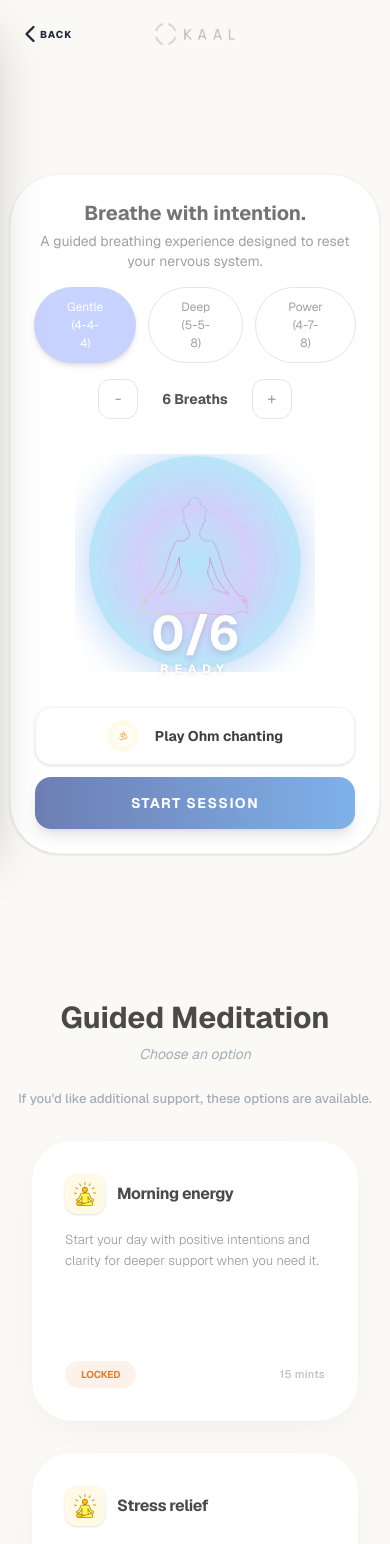
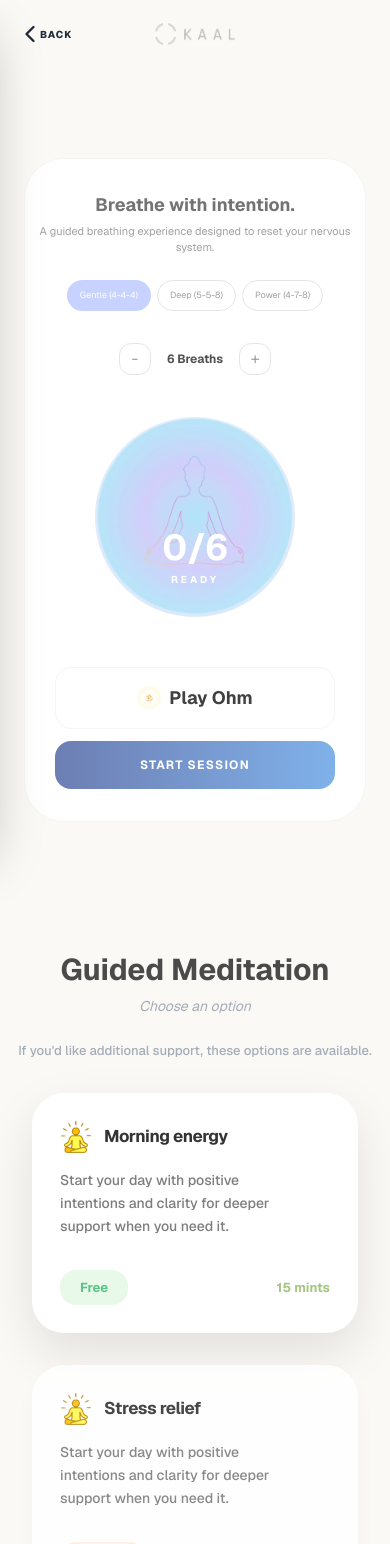
Before and after one commit to Pratish978/Kaalai1, a Next.js app: page /Meditation in a window 390 px wide. Shown: the top 1544 px of the page. Built offline with nearby package versions, Linux system fonts and the light colour scheme; a web font is replaced by a local one.

Commit message:
Initial commit

```diff
--- a/src/app/Meditation/page.tsx
+++ b/src/app/Meditation/page.tsx
@@ -6,23 +6,24 @@ import MeditationCard from '../components/Meditation/MeditationCard';
 
 export default function MeditationPage() {
   const guidedSessions = [
+    // Move the Free session to the top of the list
+    { title: "Morning energy", duration: "15 mints", status: "Free", isFree: true },
+    { title: "Stress relief", duration: "15 mints", status: "Locked", isFree: false },
     { title: "Morning energy", duration: "15 mints", status: "Locked", isFree: false },
-    { title: "Stress relief", duration: "15 mints", status: "Locked", isFree: false },
-    { title: "Morning energy", duration: "15 mints", status: "free", isFree: true },
   ];
 
   return (
-    <div className="min-h-screen w-full bg-[#FBF9F6] flex flex-col overflow-x-hidden">
+    <div className="bg-[#FBF9F6] min-h-screen">
       <Navbar />
 
       <main className="flex-1 w-full max-w-7xl mx-auto px-4">
 
-        {/* Breathing section - Height fixed to fit content */}
-        <section className="w-full py-6 flex flex-col items-center justify-center">
+        {/* Breathing section */}
+        <section className="w-full flex flex-col items-center justify-center">
           <BreathingCircle />
         </section>
 
-        {/* Guided Section Title - Spacing reduced */}
+        {/* Guided Section Title */}
         <section className="text-center mt-10 mb-8">
           <h2 className="text-3xl font-bold text-[#4a4a4a] mb-2">Guided Meditation</h2>
           <p className="text-[#a4adb7] italic text-sm mb-6">Choose an option</p>
--- a/src/app/components/Meditation/BreathingCircle.tsx
+++ b/src/app/components/Meditation/BreathingCircle.tsx
@@ -75,22 +75,21 @@ const BreathingCircle = () => {
   const modes = [
     { label: 'Gentle (4-4-4)', values: [4, 4, 4] },
     { label: 'Deep (5-5-8)', values: [5, 5, 8] },
-    { label: 'Power (4-7-8)', values: [4, 7, 8] } // Fixed values for Power mode
+    { label: 'Power (4-7-8)', values: [4, 7, 8] }
   ];
 
   return (
-    <div className="min-h-screen w-full flex items-center justify-center  ">
-      {/* Reduced py-6 for less height */}
-      <div className="bg-white rounded-[50px] w-[95vw] max-w-[900px] py-6 px-6 flex flex-col items-center border border-neutral-100 shadow-sm">
+    <div className="min-h-screen w-full flex items-center justify-center p-2 md:p-4">
+      <div className="bg-white rounded-[40px] md:rounded-[50px] w-full max-w-[900px] py-8 md:py-10 px-3 md:px-10 flex flex-col items-center border border-neutral-100 overflow-hidden">
 
         {/* Header */}
-        <div className="text-center mb-4">
-          <h2 className="text-xl font-bold text-neutral-500 mb-1">Breathe with intention.</h2>
-          <p className="text-sm text-neutral-400">A guided breathing experience designed to reset your nervous system.</p>
+        <div className="text-center mb-6">
+          <h2 className="text-lg md:text-xl font-bold text-neutral-500 mb-1">Breathe with intention.</h2>
+          <p className="text-[11px] md:text-sm text-neutral-400">A guided breathing experience designed to reset your nervous system.</p>
         </div>
 
         {/* Line 1: Modes Selection */}
-        <div className="flex gap-3 mb-4">
+        <div className="flex justify-center gap-1.5 md:gap-3 mb-8 w-full max-w-full overflow-x-auto no-scrollbar">
           {modes.map((m) => {
             const isActive = JSON.stringify(mode) === JSON.stringify(m.values);
             return (
@@ -98,9 +97,9 @@ const BreathingCircle = () => {
                 key={m.label}
                 disabled={sessionActive}
                 onClick={() => { setMode(m.values); setBreathsCompleted(0); }}
-                className={`text-[12px] py-2.5 px-8 rounded-full border transition-all ${
+                className={`whitespace-nowrap text-[9px] md:text-[12px] py-2 md:py-2.5 px-3 md:px-8 rounded-full border transition-all cursor-pointer flex-shrink-0 ${
                   isActive
-                    ? 'bg-[#C7D2FE] border-transparent text-white shadow-md'
+                    ? 'bg-[#C7D2FE] border-transparent text-white'
                     : 'bg-white border-neutral-200 text-neutral-400 hover:bg-neutral-50'
                 } ${sessionActive ? 'opacity-30 cursor-not-allowed' : ''}`}
               >
@@ -111,56 +110,57 @@ const BreathingCircle = () => {
         </div>
 
         {/* Line 2: Breath Counter */}
-        <div className={`flex items-center gap-6 mb-6 transition-opacity ${sessionActive ? 'opacity-30' : 'opacity-100'}`}>
+        <div className={`flex items-center gap-4 md:gap-6 mb-8 transition-opacity ${sessionActive ? 'opacity-30' : 'opacity-100'}`}>
           <button
             disabled={sessionActive}
             onClick={() => setBreaths(Math.max(1, breaths - 1))}
-            className="w-10 h-10 flex items-center justify-center rounded-xl border border-neutral-200 text-neutral-400 hover:bg-neutral-50"
+            className="w-8 h-8 md:w-10 md:h-10 flex items-center justify-center rounded-xl border border-neutral-200 text-neutral-400 hover:bg-neutral-50 cursor-pointer disabled:cursor-not-allowed"
           >-</button>
-          <span className="text-sm font-bold text-neutral-600">{breaths} Breaths</span>
+          <span className="text-xs md:text-sm font-bold text-neutral-600">{breaths} Breaths</span>
           <button
             disabled={sessionActive}
             onClick={() => setBreaths(breaths + 1)}
-            className="w-10 h-10 flex items-center justify-center rounded-xl border border-neutral-200 text-neutral-400 hover:bg-neutral-50"
+            className="w-8 h-8 md:w-10 md:h-10 flex items-center justify-center rounded-xl border border-neutral-200 text-neutral-400 hover:bg-neutral-50 cursor-pointer disabled:cursor-not-allowed"
           >+</button>
         </div>
 
-        {/* Visual Area with Gradient Background for Text */}
-        <div className="relative h-60 w-full flex flex-col items-center justify-center mb-6">
-          {/* Background Circle for Image */}
-
+        {/* Visual Area - Shadows removed from text */}
+        <div className="relative w-full flex flex-col items-center justify-center mb-10 overflow-visible min-h-[220px] md:min-h-[280px]">
           <div className={`relative z-10 transition-transform duration-[4000ms] ease-in-out ${sessionActive && phase === 'Inhale' ? 'scale-110' : 'scale-100'}`}>
-            <Image src="/med.png" alt="Meditation" width={240} height={240} className="object-contain" priority />
+            <div className="w-[200px] h-[200px] md:w-[260px] md:h-[260px] relative">
+              <Image src="/med.png" alt="Meditation" fill className="object-cover rounded-full"  />
+            </div>
           </div>
 
-          <div className="absolute inset-0 z-20 flex flex-col items-center justify-center pointer-events-none translate-y-20">
-            {/* White Text Color */}
-            <div className="text-5xl font-bold text-white drop-shadow-md">
+          <div className="absolute inset-0 z-20 flex flex-col items-center justify-center pointer-events-none translate-y-10 md:translate-y-16">
+            {/* Removed drop-shadow-md */}
+            <div className="text-4xl md:text-5xl font-bold text-white">
               {breathsCompleted}/{breaths}
             </div>
-            <div className="text-xs font-bold text-white uppercase tracking-[0.5em] mt-1 drop-shadow-sm">
+            {/* Removed drop-shadow-sm */}
+            <div className="text-[10px] md:text-xs font-bold text-white uppercase tracking-[0.3em] md:tracking-[0.5em] mt-1">
               {sessionActive ? `${phase} ${timeLeft}s` : phase}
             </div>
           </div>
         </div>
 
         {/* Footer Buttons */}
-        <div className="flex flex-col items-center gap-3 w-full max-w-sm">
+        <div className="flex flex-col items-center gap-3 w-full max-w-[280px] md:max-w-xs">
           <button
             onClick={toggleMusic}
-            className="w-full flex items-center justify-center gap-4 bg-white border border-neutral-100 rounded-2xl py-3 px-10 shadow-sm hover:shadow-md transition-all group"
+            className="w-full flex items-center justify-center gap-2 bg-white border border-neutral-100 rounded-2xl py-4 md:py-6 transition-all group cursor-pointer"
           >
-            <div className="w-8 h-8 flex items-center justify-center bg-amber-50 rounded-full">
-              <Image src="/image.png" alt="Ohm" width={20} height={20} />
+            <div className="w-6 h-6 md:w-8 md:h-8 flex items-center justify-center bg-amber-50 rounded-full">
+              <Image src="/image.png" alt="Ohm" width={20} height={20} className="w-4 h-4 md:w-5 md:h-5" />
             </div>
-            <span className="text-sm font-bold text-neutral-700">
-              {isMusicPlaying ? "Stop Ohm" : "Play Ohm chanting"}
+            <span className="text-lg md:text-xl font-bold text-neutral-700">
+              {isMusicPlaying ? "Stop Ohm" : "Play Ohm"}
             </span>
           </button>
 
           <button
             onClick={() => { if(!sessionActive) setBreathsCompleted(0); setSessionActive(!sessionActive); }}
-            className="w-full py-4 rounded-2xl text-white font-bold text-sm shadow-lg hover:opacity-90 active:scale-95 transition-all uppercase tracking-widest"
+            className="w-full py-4 rounded-2xl md:rounded-3xl text-white font-bold text-xs md:text-sm active:scale-95 transition-all uppercase tracking-widest cursor-pointer"
             style={{ background: 'linear-gradient(to right, #6D7EB3, #7FB1E9)' }}
           >
             {sessionActive ? 'Stop Session' : 'Start Session'}
--- a/src/app/components/Meditation/MeditationCard.tsx
+++ b/src/app/components/Meditation/MeditationCard.tsx
@@ -1,6 +1,6 @@
 "use client";
 import React, { useState } from 'react';
-import Image from 'next/image'; // Image import kiya
+import Image from 'next/image';
 import MeditationPlayer from './MeditationPlayer';
 
 interface CardProps {
@@ -17,40 +17,47 @@ export default function MeditationCard({ title, duration, status, isFree }: Card
     <>
       <div
         onClick={() => isFree && setIsOpen(true)}
-        className={`bg-white rounded-[40px] p-8 text-left shadow-[0_10px_40px_-15px_rgba(0,0,0,0.08)] border border-white flex flex-col min-h-70 w-full transition-all hover:shadow-md ${isFree ? 'cursor-pointer active:scale-95' : ''}`}
+        className={`bg-white rounded-[32px] p-7 text-left flex flex-col min-h-[240px] w-full transition-all duration-300
+          ${isFree
+            ? 'shadow-[0_20px_50px_rgba(0,0,0,0.1)] cursor-pointer active:scale-[0.98]'
+            : 'shadow-[0_10px_30px_rgba(0,0,0,0.04)] opacity-90'
+          }`}
       >
+        {/* Header: Icon and Title */}
         <div className="flex items-center gap-3 mb-4">
-          {/* FIXED: Icon ki jagah ome1.png lagaya */}
-          <div className="w-10 h-10 bg-[#FFF9E5] rounded-xl flex items-center justify-center shadow-sm overflow-hidden relative">
+          <div className="w-8 h-8 relative flex-shrink-0">
             <Image
               src="/Home1.png"
               alt="Meditation Icon"
-              width={24}
-              height={24}
+              width={32}
+              height={32}
               className="object-contain"
             />
           </div>
-          <h4 className="font-bold text-[#4A4A4A] text-[16px] tracking-tight">
+          <h4 className="font-bold text-[#333333] text-[17px] tracking-tight">
             {title}
           </h4>
         </div>
 
+        {/* Description */}
         <div className="grow">
-          <p className="text-[#9B9B9B] text-[13px] leading-[1.6] mb-6 font-light block">
+          <p className="text-[#7D7D7D] text-[14px] leading-relaxed font-medium max-w-[90%]">
             Start your day with positive intentions and clarity for deeper support when you need it.
           </p>
         </div>
 
-        <div className="flex justify-between items-center pt-2">
-          <span className={`px-4 py-1.5 rounded-full text-[10px] font-bold tracking-tight uppercase
+        {/* Footer: Status on Left, Duration on Right */}
+        <div className="flex justify-between items-center mt-6">
+          <div className={`px-5 py-2 rounded-2xl text-[13px] font-bold
             ${isFree
-              ? 'bg-[#E8F9F1] text-[#7ED9A9]'
-              : 'bg-[#FDF2E9] text-[#E67E22]'
+              ? 'bg-[#E8F9E9] text-[#5CC489]'
+              : 'bg-[#FEF0E3] text-[#D48D5E]'
             }`}
           >
             {status}
-          </span>
-          <span className="text-[11px] text-[#BDBDBD] font-medium tracking-wide">
+          </div>
+
+          <span className="text-[13px] text-[#A5C683] font-bold">
             {duration}
           </span>
         </div>
```
Also changed, not shown: src/app/components/Meditation/MeditationPlayer.tsx (+21 -16 lines).
